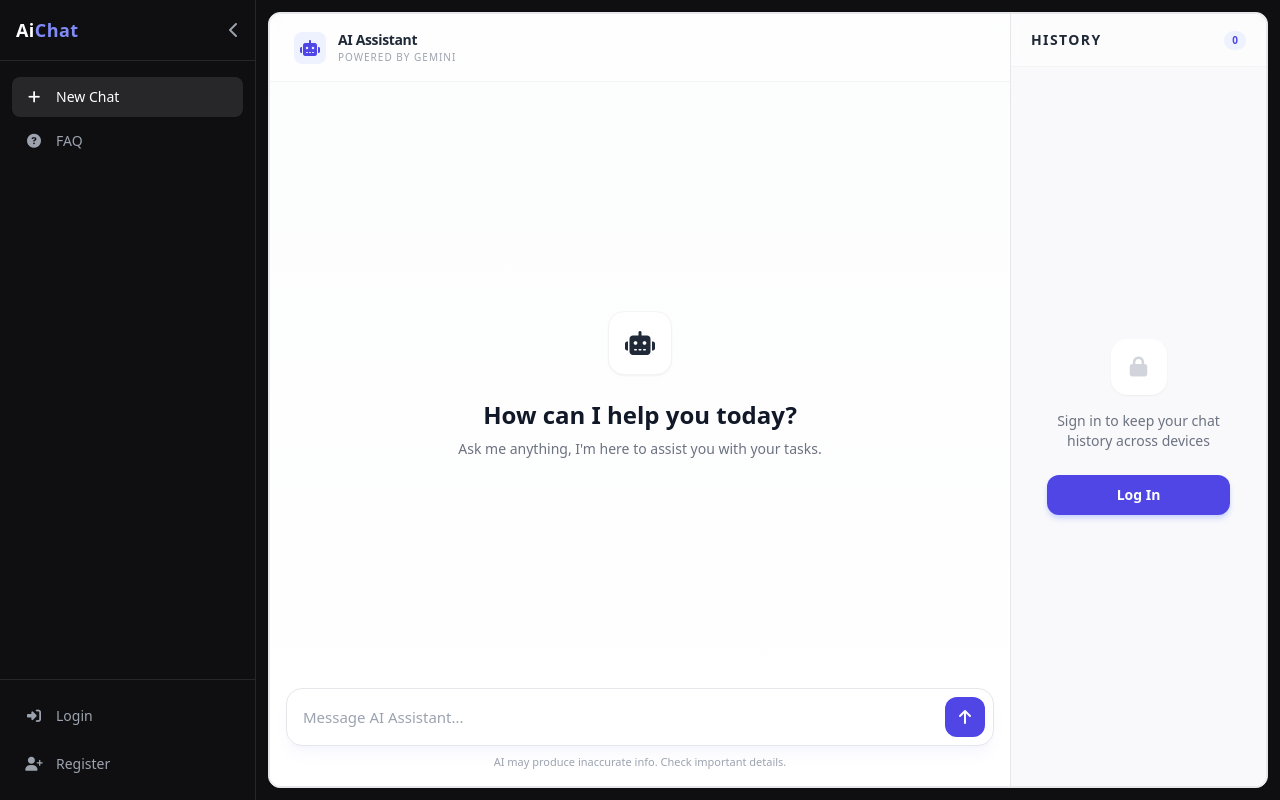
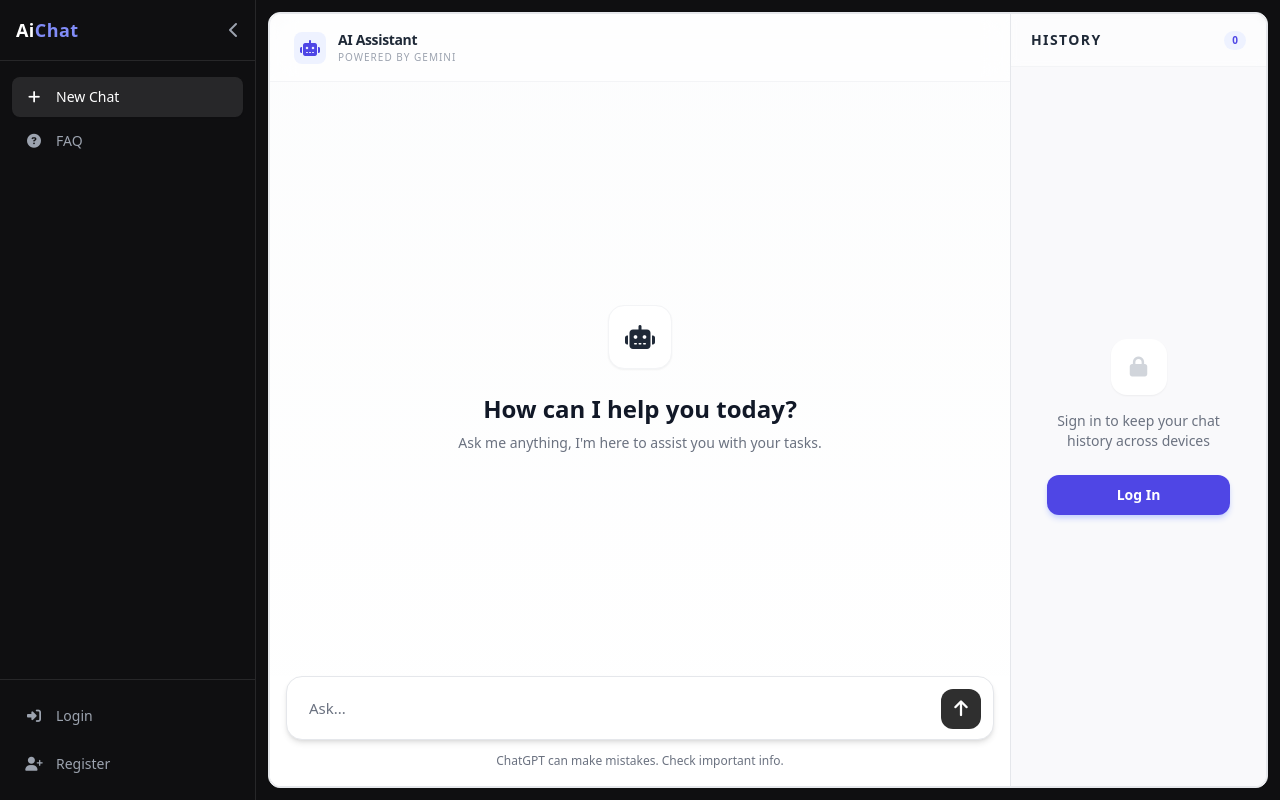
Before and after one commit to kirubanithi08/Ai-ChatBot, a React (Vite) app: page / in a window 1280 px wide. Built offline with nearby package versions, Linux system fonts and the light colour scheme.

Commit message:
improved ui

```diff
--- a/src/components/Chatbar.jsx
+++ b/src/components/Chatbar.jsx
@@ -29,29 +29,29 @@
 
   return (
     <div className="relative">
-      <div className="flex items-end gap-3 rounded-2xl border border-gray-200 bg-white p-2 pl-4 shadow-lg shadow-indigo-500/5 transition-all duration-300 focus-within:border-indigo-400 focus-within:ring-4 focus-within:ring-indigo-100/50">
+      <div className="flex items-end gap-3 rounded-2xl border border-gray-200 bg-white p-2.5 pr-3 shadow-md transition-all duration-300 focus-within:border-gray-300">
 
         <textarea
           ref={textareaRef}
           rows={1}
-          placeholder="Message AI Assistant..."
+          placeholder="Ask..."
           onInput={autoResize}
           onKeyDown={handleKeyDown}
           disabled={disabled}
-          className="max-h-40 flex-1 resize-none bg-transparent py-2 text-[15px] text-gray-800 placeholder-gray-400 outline-none"
+          className="max-h-52 flex-1 resize-none bg-transparent py-2.5 px-3 text-[15px] text-gray-800 placeholder-gray-500 outline-none"
         />
 
         <button
           onClick={handleSend}
           disabled={disabled}
-          className="flex h-10 w-10 shrink-0 items-center justify-center rounded-xl bg-indigo-600 text-white transition-all duration-200 hover:bg-indigo-700 hover:shadow-md active:scale-95 disabled:cursor-not-allowed disabled:bg-gray-200 disabled:text-gray-400"
+          className="flex h-10 w-10 shrink-0 items-center justify-center rounded-xl bg-[#2f2f2f] text-white transition-all duration-200 hover:bg-[#1a1a1a] active:scale-95 disabled:cursor-not-allowed disabled:bg-gray-100 disabled:text-gray-300"
         >
-          <i className="fa-solid fa-arrow-up" />
+          <i className="fa-solid fa-arrow-up text-lg" />
         </button>
 
       </div>
-      <p className="mt-2 text-center text-[11px] text-gray-400">
-        AI may produce inaccurate info. Check important details.
+      <p className="mt-3 text-center text-[12px] text-gray-500">
+        ChatGPT can make mistakes. Check important info.
       </p>
     </div>
   );
--- a/src/components/layout/History.jsx
+++ b/src/components/layout/History.jsx
@@ -60,10 +60,10 @@
             <button
               key={chat.id}
               onClick={() => loadChat(chat.id)}
-              className="w-full text-left px-3 py-2.5 rounded-xl text-sm text-gray-700 hover:bg-white hover:shadow-sm border border-transparent hover:border-gray-100 transition-all flex items-center gap-2 group"
+              className="w-full text-left px-3 py-2.5 rounded-xl text-sm text-gray-700 bg-white border border-gray-100 shadow-sm hover:bg-gray-50 hover:border-gray-200 transition-all flex items-center gap-2 group mb-2"
             >
               <i className="fa-regular fa-message text-gray-400 group-hover:text-indigo-500 transition-colors"></i>
-              <span className="truncate">{chat.title || "New Chat"}</span>
+              <span className="truncate font-medium">{chat.title || "New Chat"}</span>
             </button>
           ))
         )}
```
